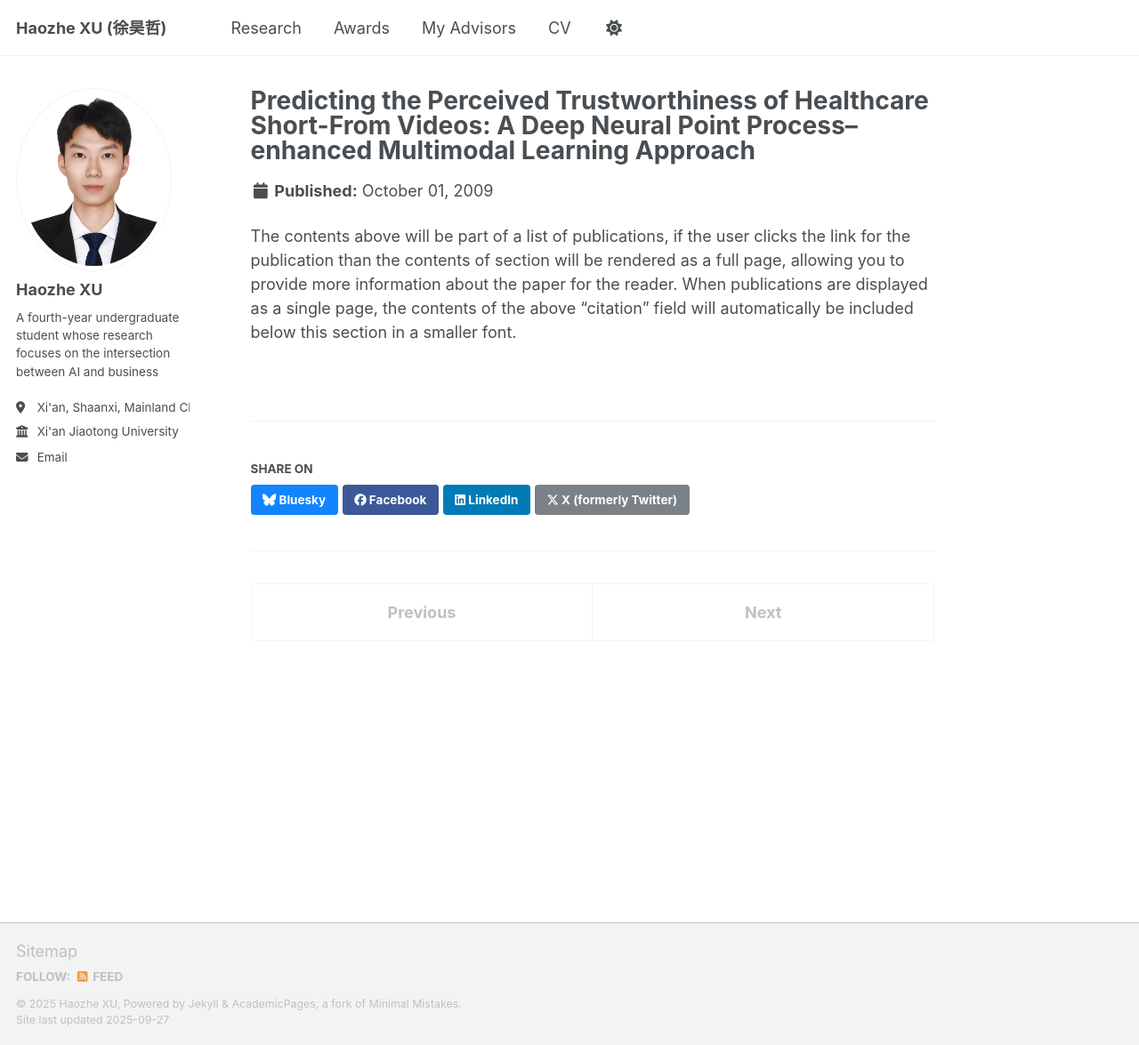
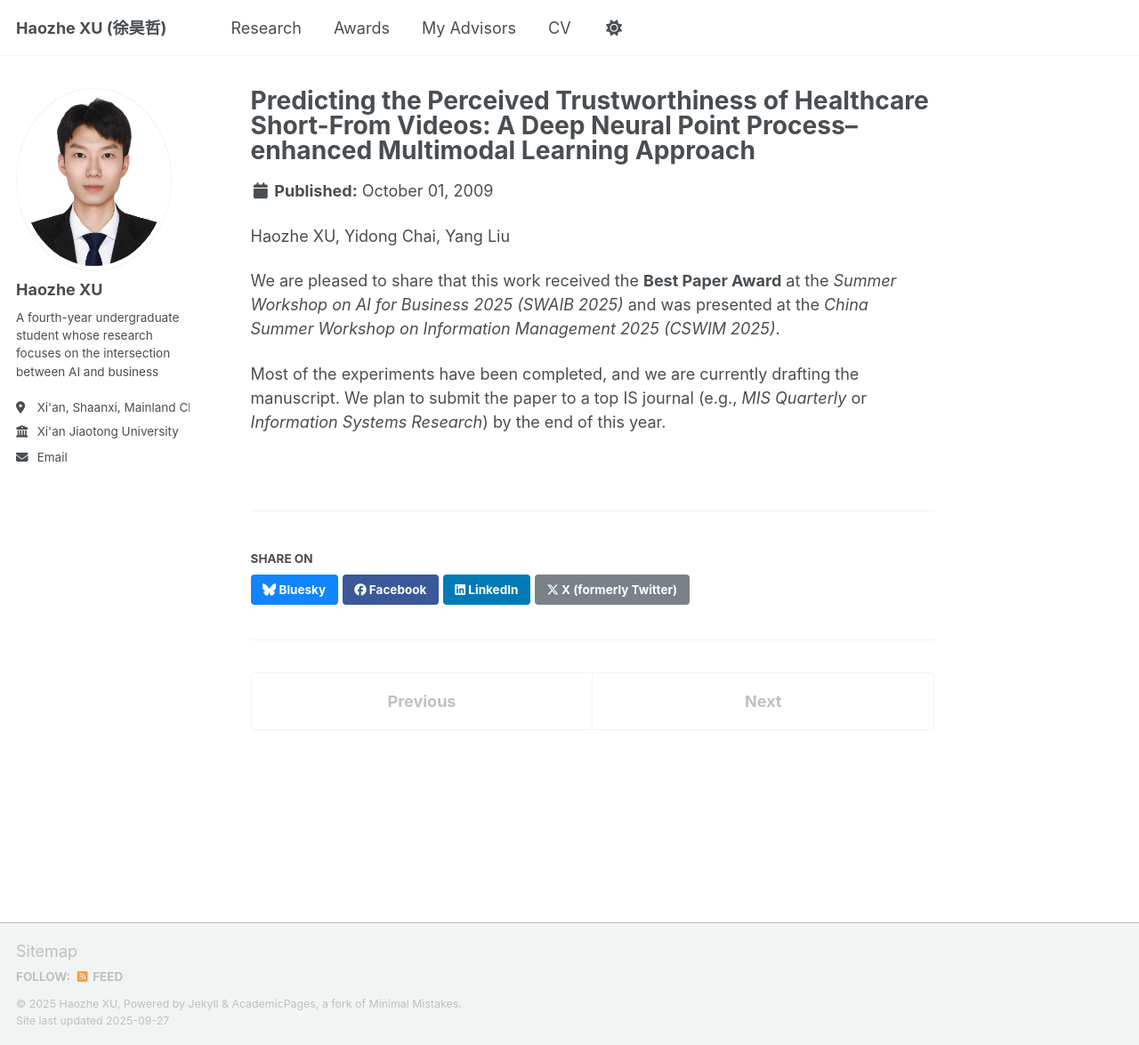
Before and after one commit to XuHaozhe0204/XuHaozhe0204.github.io, a Jekyll site: the page built from _publications/2009-10-01-paper-title-number-1.md, in a window 1280 px wide and 1175 px high. Shown: the whole window at 89% size. Built offline with Jekyll 4.4.1, drawn with Linux system fonts in a browser that asks for light colours; a script that is not in the unit is left out.

Commit message:
Update 2009-10-01-paper-title-number-1.md

```diff
--- a/_publications/2009-10-01-paper-title-number-1.md
+++ b/_publications/2009-10-01-paper-title-number-1.md
@@ -1,5 +1,8 @@
 ---
-title: "Predicting the Perceived Trustworthiness of Healthcare Short-From Videos: A Deep Neural Point Process–enhanced Multimodal Learning Approach "
+title: "Predicting the Perceived Trustworthiness of Healthcare Short-From Videos: A Deep Neural Point Process–enhanced Multimodal Learning Approach"
 ---
+Haozhe XU, Yidong Chai, Yang Liu
 
-The contents above will be part of a list of publications, if the user clicks the link for the publication than the contents of section will be rendered as a full page, allowing you to provide more information about the paper for the reader. When publications are displayed as a single page, the contents of the above "citation" field will automatically be included below this section in a smaller font.
+We are pleased to share that this work received the **Best Paper Award** at the *Summer Workshop on AI for Business 2025 (SWAIB 2025)* and was presented at the *China Summer Workshop on Information Management 2025 (CSWIM 2025)*.
+
+Most of the experiments have been completed, and we are currently drafting the manuscript. We plan to submit the paper to a top IS journal (e.g., *MIS Quarterly* or *Information Systems Research*) by the end of this year.
```
